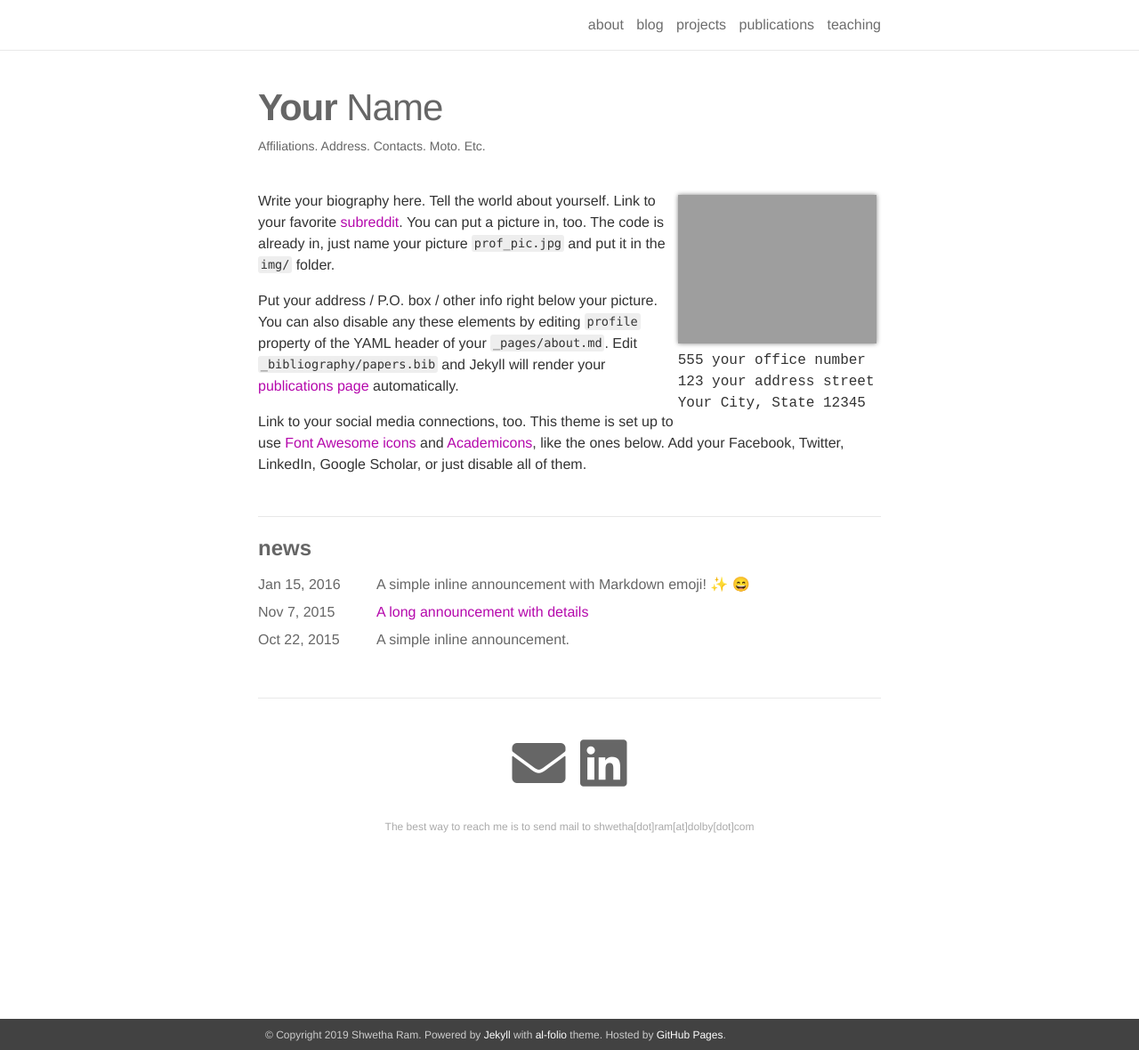
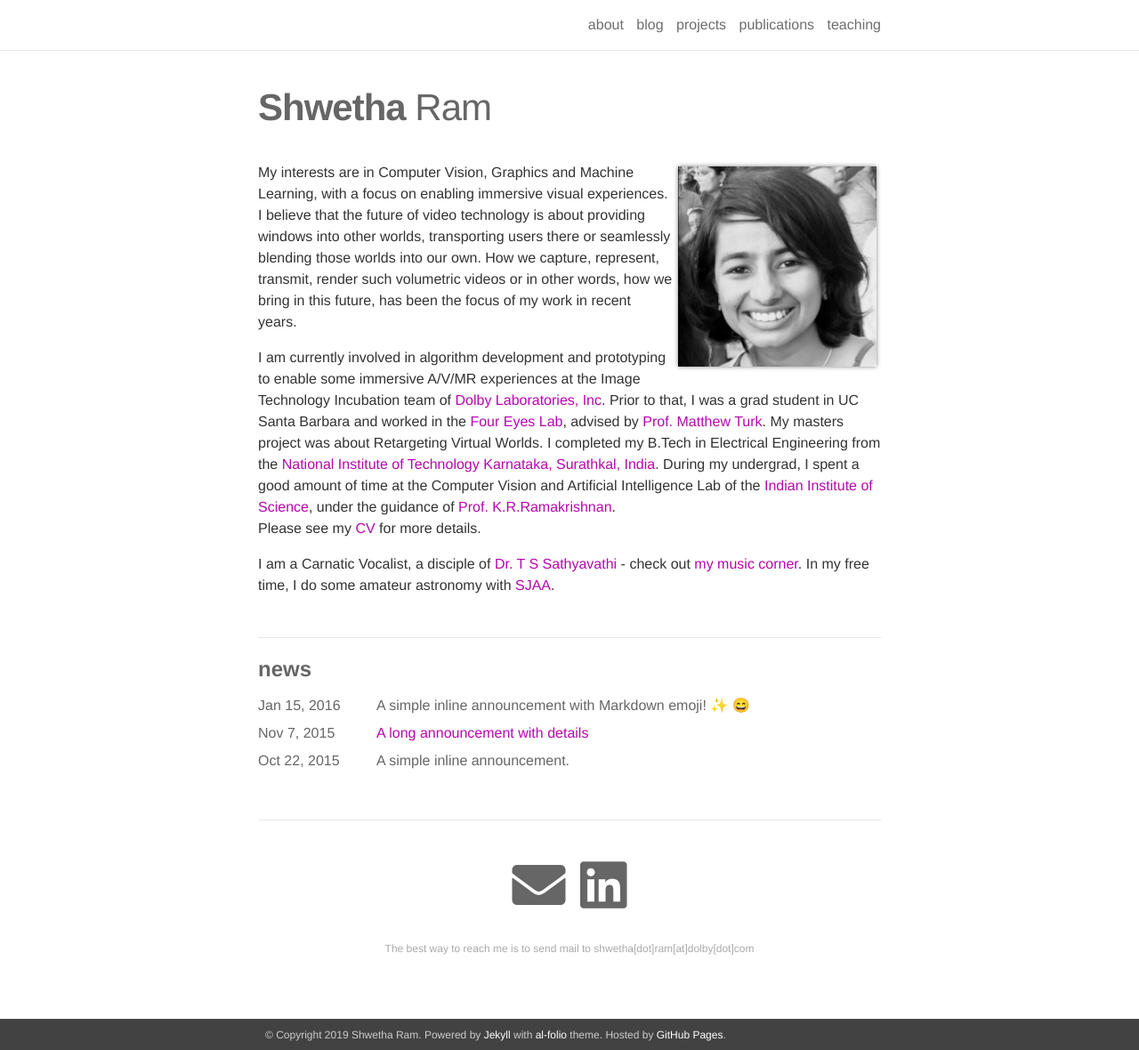
Before and after one commit to shwetharam0407/shwetharam0407.github.io, a Jekyll site: the page built from _pages/about.md, in a window 1280 px wide and 1180 px high. Shown: the whole window at 89% size. Built offline with Jekyll 4.4.1, drawn with Linux system fonts in a browser that asks for light colours; nearby versions of some CDN libraries; emoji names are drawn with the system emoji font.

Commit message:
updated about

```diff
--- a/_pages/about.md
+++ b/_pages/about.md
@@ -1,23 +1,21 @@
 ---
 layout: about
 permalink: /
-title: <strong>Your</strong> Name
-description: <a href="">Affiliations</a>. Address. Contacts. Moto. Etc.
+title: <strong>Shwetha</strong> Ram
+description:
 
 profile:
   align: right
-  image: prof_pic.jpg
+  image: profile_pic.PNG
   address: >
-    <p>555 your office number</p>
-    <p>123 your address street</p>
-    <p>Your City, State 12345</p>
 
 news: true
 social: true
 ---
 
-Write your biography here. Tell the world about yourself. Link to your favorite [subreddit](http://reddit.com){:target="\_blank"}. You can put a picture in, too. The code is already in, just name your picture `prof_pic.jpg` and put it in the `img/` folder.
+My interests are in Computer Vision, Graphics and Machine Learning, with a focus on enabling immersive visual experiences. I believe that the future of video technology is about providing windows into other worlds, transporting users there or seamlessly blending those worlds into our own. How we capture, represent, transmit, render such volumetric videos or in other words, how we bring in this future, has been the focus of my work in recent years.
 
-Put your address / P.O. box / other info right below your picture. You can also disable any these elements by editing `profile` property of the YAML header of your `_pages/about.md`. Edit `_bibliography/papers.bib` and Jekyll will render your [publications page](/al-folio/publications/) automatically.
+I am currently involved in algorithm development and prototyping to enable some immersive A/V/MR experiences at the Image Technology Incubation team of [Dolby Laboratories, Inc](https://www.dolby.com/us/en/index.html). Prior to that, I was a grad student in UC Santa Barbara and worked in the [Four Eyes Lab](https://ilab.cs.ucsb.edu), advised by [Prof. Matthew Turk](https://sites.cs.ucsb.edu/~mturk/). My masters project was about Retargeting Virtual Worlds. I completed my B.Tech in Electrical Engineering from the [National Institute of Technology Karnataka, Surathkal, India](https://www.nitk.ac.in). During my undergrad, I spent a good amount of time at the Computer Vision and Artificial Intelligence Lab of the [Indian Institute of Science](https://www.iisc.ac.in), under the guidance of [Prof. K.R.Ramakrishnan](http://iiscprofiles.irins.org/profile/3742).
+Please see my [CV](assets/pdf/example_pdf.pdf) for more details.
 
-Link to your social media connections, too. This theme is set up to use [Font Awesome icons](http://fortawesome.github.io/Font-Awesome/){:target="\_blank"} and [Academicons](https://jpswalsh.github.io/academicons/){:target="\_blank"}, like the ones below. Add your Facebook, Twitter, LinkedIn, Google Scholar, or just disable all of them.
+I am a Carnatic Vocalist, a disciple of [Dr. T S Sathyavathi](https://www.tssathyavathi.com) - check out [my music corner](https://shwetharam0407.github.io/music-corner/). In my free time, I do some amateur astronomy with  [SJAA](https://www.sjaa.net).
```
